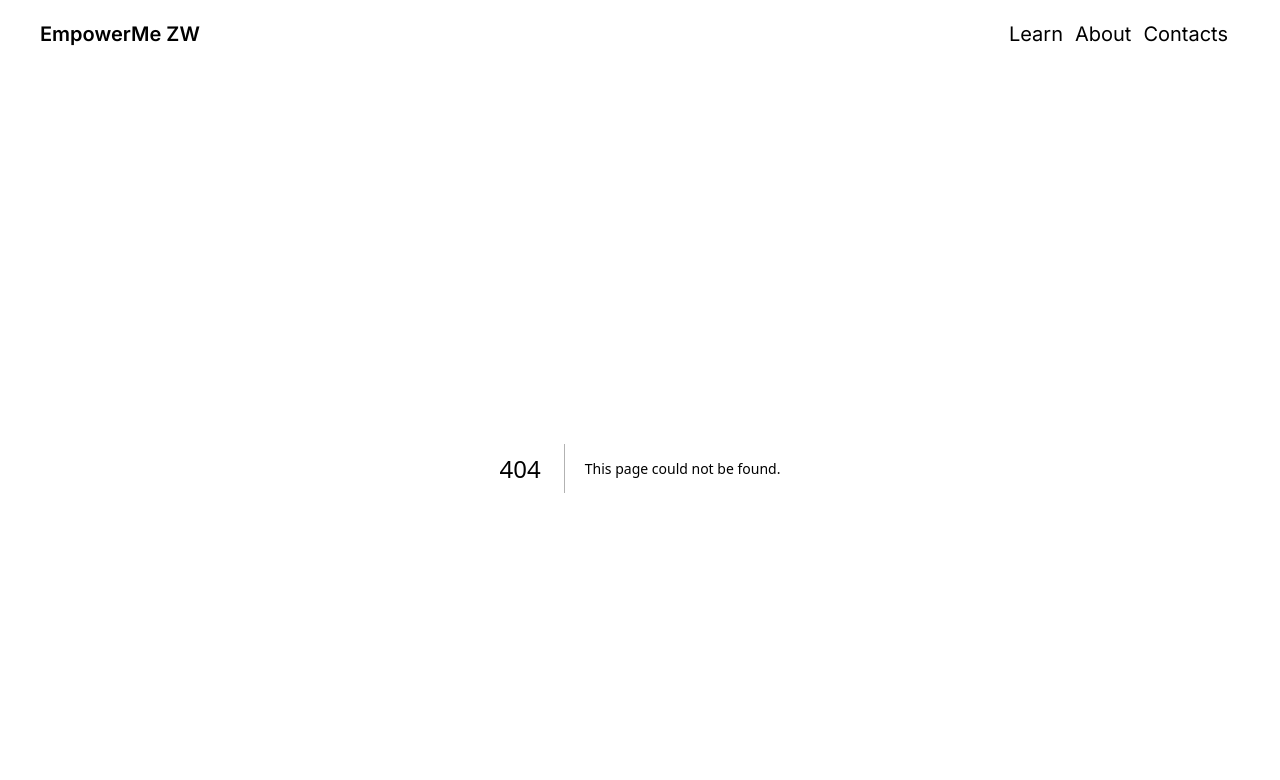
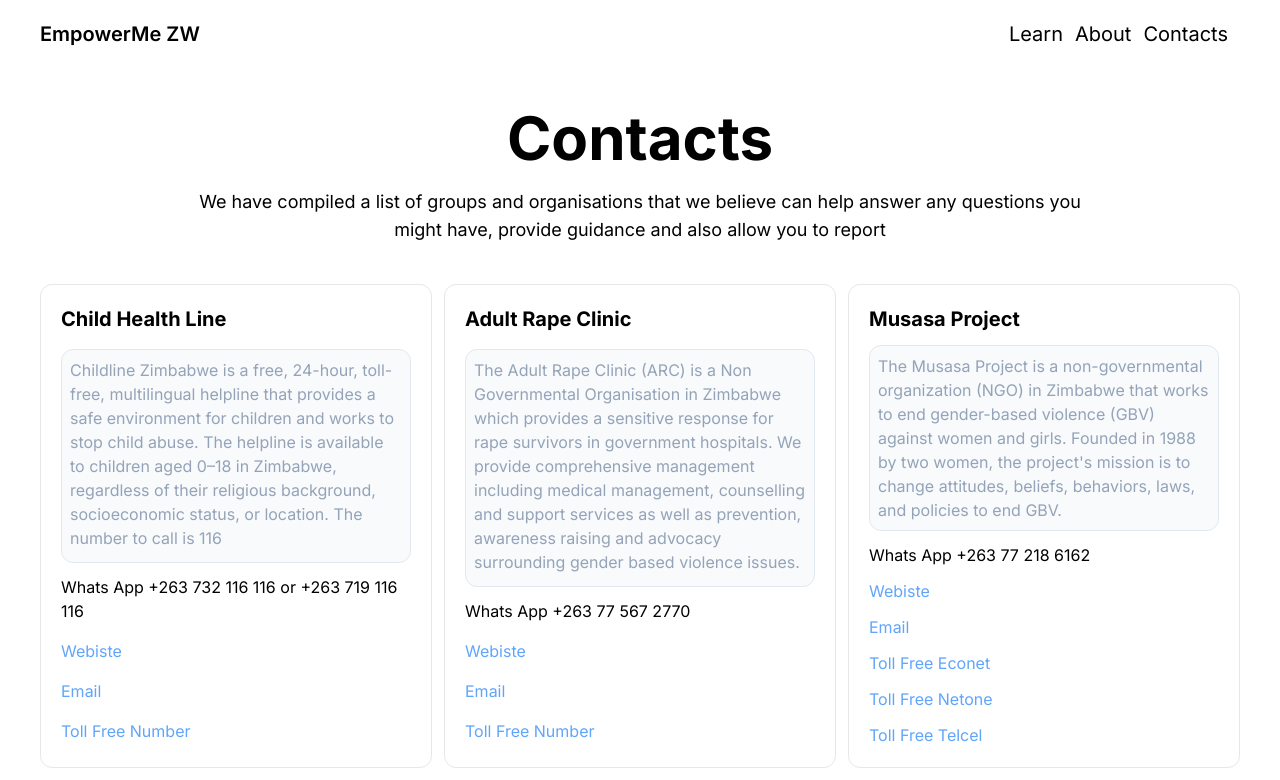
Before and after one commit to Tadiwr/empowerme, a Next.js app: page /contacts in a window 1280 px wide. Before the commit this address had no page. Shown: the top 780 px of the page. Built offline with nearby package versions, Linux system fonts and the light colour scheme.

Commit message:
adds contact card and contacts page

```diff
--- /dev/null
+++ b/src/app/contacts/page.tsx
@@ -0,0 +1,23 @@
+import ContactCard from '@/lib/components/cards/contact_card'
+import { contacts } from '@/lib/constants/contacts';
+import React from 'react';
+
+
+
+export default function ContactsPage() {
+  return (
+    <div className='p-10 flex flex-col justify-center items-center' >
+        <h1 className='text-3xl md:text-6xl font-bold mb-5' >Contacts</h1>
+        <p className='md:text-lg md:w-3/4 text-center' >We have compiled a list of groups and organisations that we believe can help answer any questions you might have, provide guidance and also allow you to report</p>
+
+        <div className='grid grid-cols-1 md:grid-cols-3 gap-3 mt-10' >
+
+            {contacts.map((contact, index) => {
+                return <ContactCard key={index} contact={contact} />
+            })}
+
+        </div>
+
+    </div>
+  )
+}
--- a/src/app/page.tsx
+++ b/src/app/page.tsx
@@ -21,7 +21,7 @@
     title : "Contacts",
     desc : `If you still have more questions, pressing issues, need imformation on guidance and
     want to report an abuse case. We have compiled a list of organisations in Zimbabwe we trust to help you`,
-    href : ""
+    href : "/contacts"
   },
 
 ]
--- /dev/null
+++ b/src/lib/components/cards/contact_card.tsx
@@ -0,0 +1,33 @@
+import React from 'react'
+
+export type Contact = {
+    name : string,
+    whatsApp: string,
+    suitibility : string
+    links : {title: string, href: string}[]
+}
+
+type Props = {
+    contact : Contact
+}
+
+
+export default function ContactCard({contact} : Props) {
+  return (
+    <div className='grid grid-cols-1 gap-3 p-5 border rounded-xl'>
+
+        <h1 className='font-bold text-xl' >{contact.name}</h1>
+        <p className="text-slate-400 p-2 border rounded-xl bg-slate-50 border-slate-200">{contact.suitibility}</p>
+
+
+        <p>{contact.whatsApp && `Whats App ${contact.whatsApp}`}</p>
+
+        {contact.links.map((link, index) => {
+            return <a  className='text-blue-400 hover:text-blue-700 hover:font-semibold transition-all' key={index} href={link.href}>{link.title}</a>
+        })}
+
+
+    </div>
+
+  )
+}
--- /dev/null
+++ b/src/lib/constants/contacts.ts
@@ -0,0 +1,128 @@
+import { Contact } from "../components/cards/contact_card"
+
+export const contacts : Contact[] = [
+    {
+        name : "Child Health Line",
+        whatsApp : "+263 732 116 116 or +263 719 116 116",
+        suitibility: "Childline Zimbabwe is a free, 24-hour, toll-free, multilingual helpline that provides a safe environment for children and works to stop child abuse. The helpline is available to children aged 0–18 in Zimbabwe, regardless of their religious background, socioeconomic status, or location. The number to call is 116",
+        links : [
+            {
+                title: "Webiste",
+                href : "https://childline.org.zw/",
+            },
+
+            {
+                title: "Email",
+                href : "mailto:116@childline.org.zw"
+            },
+
+            {
+                title: "Toll Free Number",
+                href : "tel:116"
+            },
+
+        ]
+    },
+
+    {
+        name : "Adult Rape Clinic",
+        whatsApp : "+263 77 567 2770",
+        suitibility: "The Adult Rape Clinic (ARC) is a Non Governmental Organisation in Zimbabwe which provides a sensitive response for rape survivors in government hospitals. We provide comprehensive management including medical management, counselling and support services as well as prevention, awareness raising and advocacy surrounding gender based violence issues.",
+        links : [
+            {
+                title: "Webiste",
+                href : "https://adultrapeclinic.org/",
+            },
+
+            {
+                title: "Email",
+                href : "mailto:info@adultrapeclinic.org.zw"
+            },
+
+            {
+                title: "Toll Free Number",
+                href : "tel:08080472"
+            },
+
+        ]
+    },
+
+    {
+        name : "Musasa Project",
+        whatsApp : "+263 77 218 6162",
+        suitibility: "The Musasa Project is a non-governmental organization (NGO) in Zimbabwe that works to end gender-based violence (GBV) against women and girls. Founded in 1988 by two women, the project's mission is to change attitudes, beliefs, behaviors, laws, and policies to end GBV.",
+        links : [
+            {
+                title: "Webiste",
+                href : "https://adultrapeclinic.org/",
+            },
+
+            {
+                title: "Email",
+                href : "mailto:musasaproj@musasa.co.zw"
+            },
+
+            {
+                title: "Toll Free Econet",
+                href : "tel:08080074"
+            },
+
+            {
+                title: "Toll Free Netone",
+                href : "tel:08010074"
+            },
+
+            {
+                title: "Toll Free Telcel",
+                href : "tel:073 108 0074"
+            },
+
+        ]
+    },
+
+    {
+        name : "Women’s Action Group",
+        whatsApp : "",
+        suitibility: "The Women's Action Group (WAG) is a non-governmental organization (NGO) in Zimbabwe that aims to empower women and girls to enjoy their rights in communities that are free from violence and conscious of rights. WAG was founded in 1983 after the Zimbabwe government's 'Operation Clean-Up'. WAG's programs focus on: Preventing violence against women, Promoting sexual and reproductive health rights, and Preventing HIV.",
+        links : [
+            {
+                title: "Webiste",
+                href : " http://www.wag.org.zw/home"
+            },
+
+            {
+                title: "Email",
+                href : "mailto:info@adultrapeclinic.org.zw"
+            },
+
+            {
+                title: "Toll Free Number",
+                href : "tel:08080472"
+            },
+
+        ]
+    },
+
+    {
+        name : "ZWLA (Zimbabwe Women Lawyers Association)",
+        whatsApp : "",
+        suitibility: "The Zimbabwe Women Lawyers Association (ZWLA) is a non-profit organization that works to protect and promote the rights of women and children in Zimbabwe. The ZWLA was founded in 1992 by women lawyers who recognized that women were unable to access justice due to their lack of understanding of legal requirements and court procedures.",
+        links : [
+            {
+                title: "Webiste",
+                href : " http://www.wag.org.zw/home"
+            },
+
+            {
+                title: "Email",
+                href : "mailto:info@adultrapeclinic.org.zw"
+            },
+
+            {
+                title: "Toll Free Number",
+                href : "tel:08080131"
+            },
+
+        ]
+    },
+]
```
